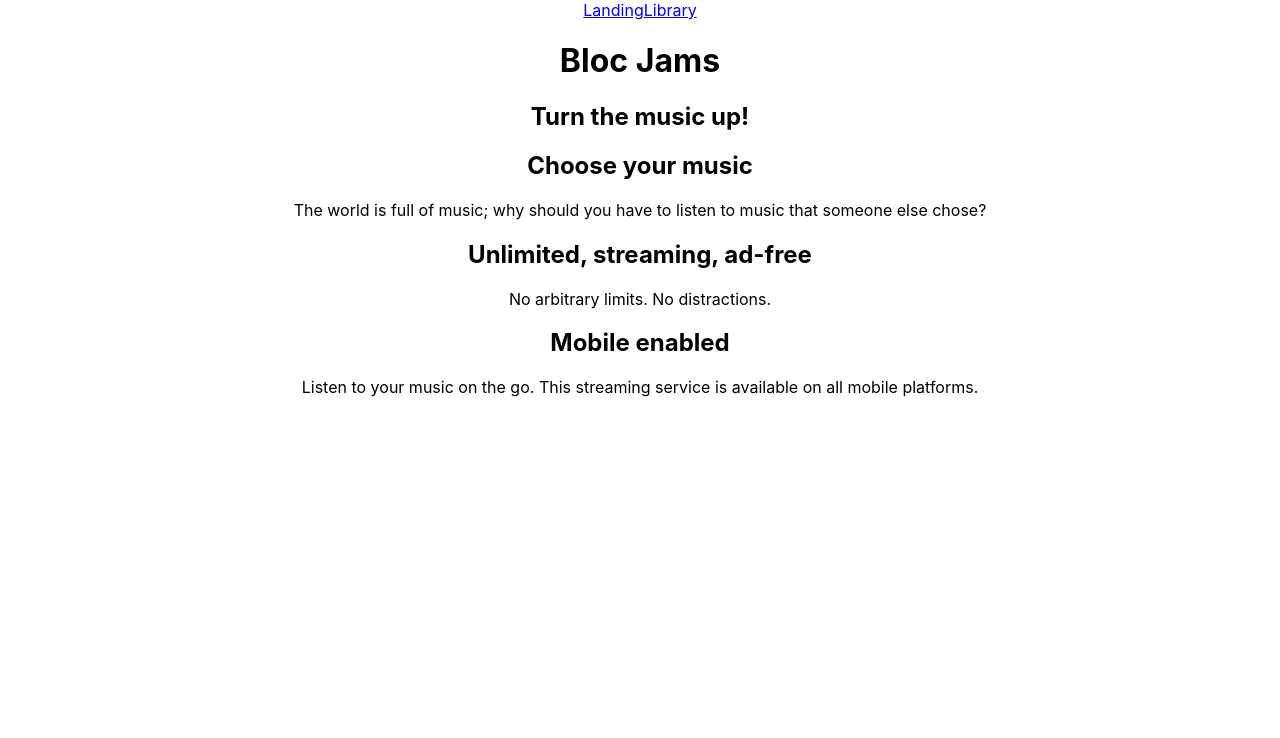
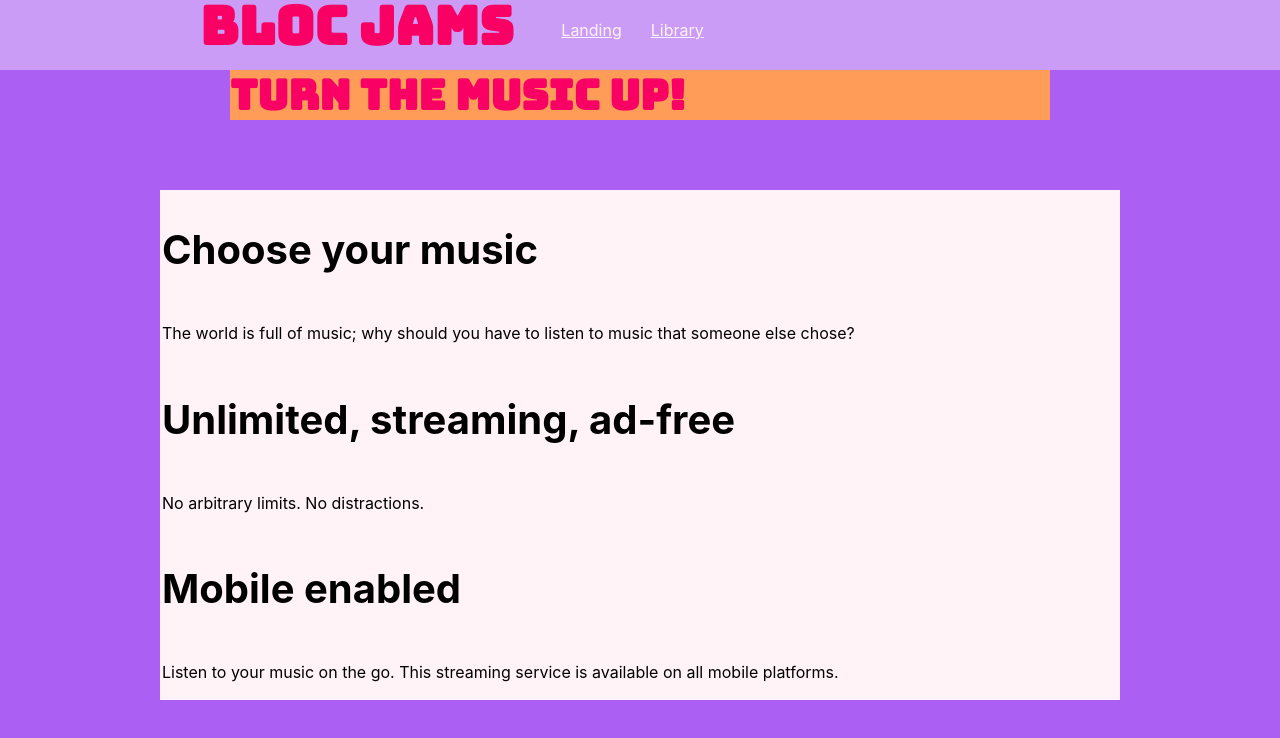
Before and after one commit to keolasin/bloc-jams-react, a React (Create React App) app: page / in a window 1280 px wide. Shown: the top 738 px of the page. Built offline with nearby package versions, Linux system fonts and the light colour scheme.

Commit message:
styling wip

```diff
--- a/src/App.css
+++ b/src/App.css
@@ -1,32 +1,98 @@
-.App {
-  text-align: center;
+@font-face {
+  font-family: "Bungee";
+  src: url(/assets/fonts/Bungee-Regular.ttf) format('truetype');
 }
 
-.App-logo {
-  animation: App-logo-spin infinite 20s linear;
-  height: 40vmin;
+.App {
+  background-color: #AC5FF3;
+  height: 100vh;
+  width: 100vw;
 }
 
-.App-header {
-  background-color: #282c34;
-  min-height: 100vh;
+.App header {
+  display: flex;
+  height: 70px;
+  width: 100vw;
+  position: fixed;
+  padding: 0;
+  margin: 0;
+  background-color: #CB9CF6;
+}
+
+.App nav {
+  margin: 0;
+  padding: 0;
+  display: inline-flex;
+}
+
+.link-item {
+  padding: 0;
+  margin-top: 20px;
+  margin-bottom: 19px;
+  margin-right:29px;
+  color: #FFF3F7;
+}
+
+.App header h1 {
+  font-style: regular;
+  font-family: Bungee;
+  font-size: 3.31rem;
+  color: #F90065;
+  margin-right: 48px;
+  margin-top: 0px;
+  margin-left: 200px;
+  margin-bottom: 0px;
+  line-height:1;
+  padding: 0;
+
+}
+
+.App main {
   display: flex;
   flex-direction: column;
+  justify-content: center;
   align-items: center;
-  justify-content: center;
-  font-size: calc(10px + 2vmin);
-  color: white;
 }
 
-.App-link {
-  color: #61dafb;
+.landing {
+  display: flex;
+  flex-direction: column;
+  height: 100vh;
+  width: 960px;
+  display: flex;
+  padding: 0px;
+  margin: 0px;
 }
 
-@keyframes App-logo-spin {
-  from {
-    transform: rotate(0deg);
-  }
-  to {
-    transform: rotate(360deg);
-  }
+.selling-points {
+  background-color: #FFF3F7;
 }
+
+.hero-title {
+  font-family: Bungee;
+  color: #F90065;
+  font-size: 2.6em;
+  margin: 70px;
+  padding: 0;
+  background-color: #FF9D58;
+
+}
+
+.point {
+  display: flex;
+  flex-direction: column;
+  border-top: 2px;
+  border-color: #F90065;
+  margin: 2px;
+
+}
+
+.point-title {
+  font-size: 2.5em;
+  font-weight: bold;
+}
+
+.point-description {
+  font-size: 1rem;
+  font-weight: regular;
+}
--- a/src/App.js
+++ b/src/App.js
@@ -10,11 +10,11 @@ class App extends Component {
     return (
       <div className ="App">
         <header>
+          <h1>Bloc Jams</h1>
           <nav>
-            <Link to='/'>Landing</Link>
-            <Link to='/library'>Library</Link>
+            <Link className="link-item" to='/'>Landing</Link>
+            <Link className="link-item" to='/library'>Library</Link>
           </nav>
-          <h1>Bloc Jams</h1>
         </header>
         <main>
           <Route exact path='/' component={Landing} />
```
Also changed, not shown: public/assets/fonts/Bungee-Regular.ttf (added), public/assets/fonts/OFL.txt (added).
